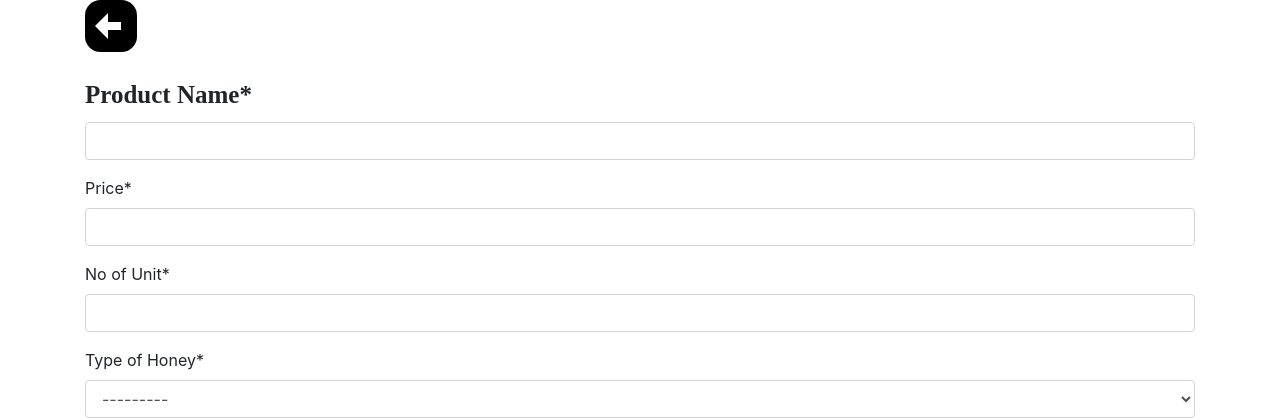
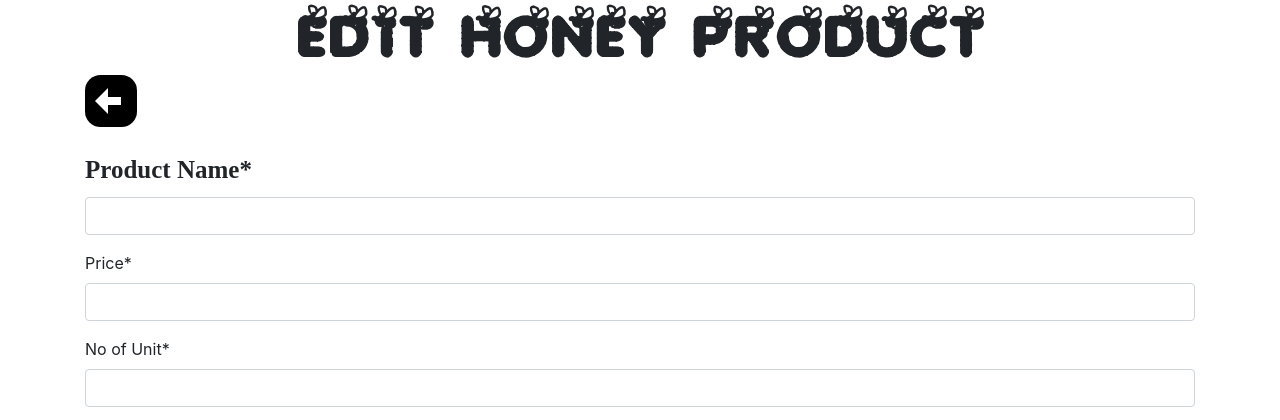
Before and after one commit to YiShengLee/Golden-Bee-Shop, a Django app: template Catalog/templates/edit_product.template.html in a window 1280 px wide. Shown: the part 78-498 px from the top of the page. Run offline with Django 3.2, Linux system fonts and the light colour scheme; the template is opened without the code that fills it: values that come from a table or form of the project are taken from there, others are empty; some libraries are stand-ins or nearby versions; some web fonts are replaced.

Commit message:
Added header for edit product

```diff
--- a/Catalog/templates/edit_product.template.html
+++ b/Catalog/templates/edit_product.template.html
@@ -8,6 +8,10 @@ Edit Product
 {% block content %}
 {{ form.media }}
 <div class="container">
+
+    <div class="pageheader">
+        Edit Honey Product
+    </div>
 
     <!--Back Button Section-->
     <a href="{% url "show_products" %}">
```
